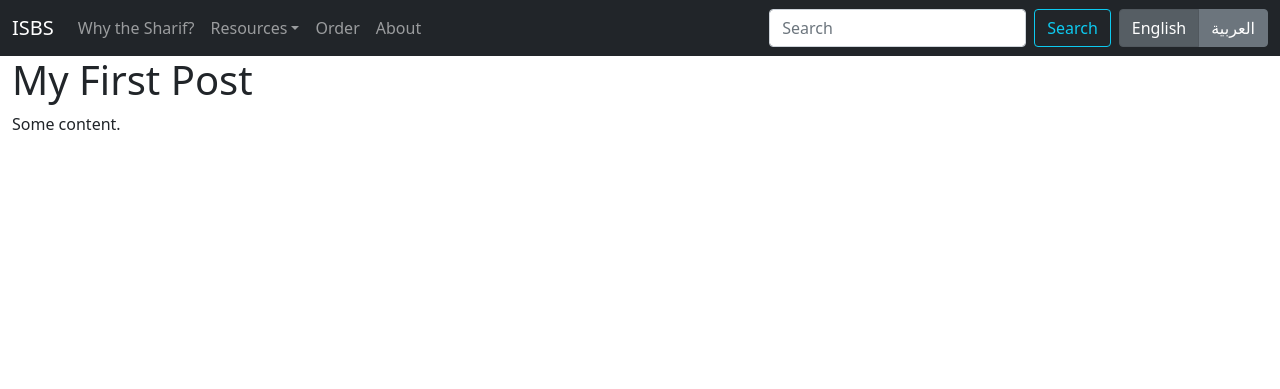
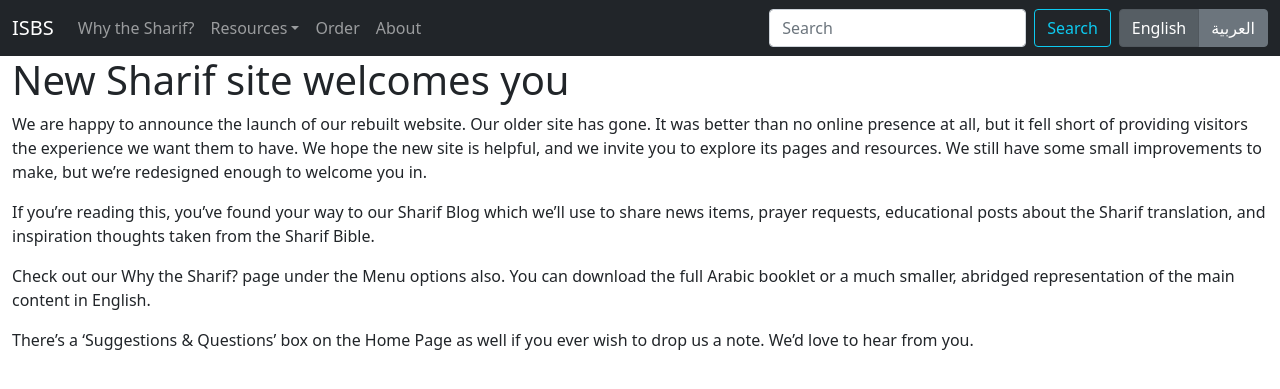
Before and after one commit to sharifbible/sharifbible.github.io, a Jekyll site: the page built from en/pages/blog/first-post.md, in a window 1280 px wide. Shown: the top 389 px of the page. Built offline with Jekyll 4.4.1, drawn with Linux system fonts in a browser that asks for light colours.

Commit message:
First blog post

```diff
--- a/en/pages/blog/first-post.md
+++ b/en/pages/blog/first-post.md
@@ -1,7 +1,13 @@
 ---
 layout: blog
-title: My First Post
+title: New Sharif site welcomes you
 permalink: /en/blog/first-post
 ---
 
-Some content.
+We are happy to announce the launch of our rebuilt website. Our older site has gone. It was better than no online presence at all, but it fell short of providing visitors the experience we want them to have. We hope the new site is helpful, and we invite you to explore its pages and resources. We still have some small improvements to make, but we’re redesigned enough to welcome you in.
+
+If you’re reading this, you’ve found your way to our Sharif Blog which we’ll use to share news items, prayer requests, educational posts about the Sharif translation, and inspiration thoughts taken from the Sharif Bible.
+
+Check out our Why the Sharif? page under the Menu options also. You can download the full Arabic booklet or a much smaller, abridged representation of the main content in English.
+
+There’s a ‘Suggestions & Questions’ box on the Home Page as well if you ever wish to drop us a note. We’d love to hear from you.
```
